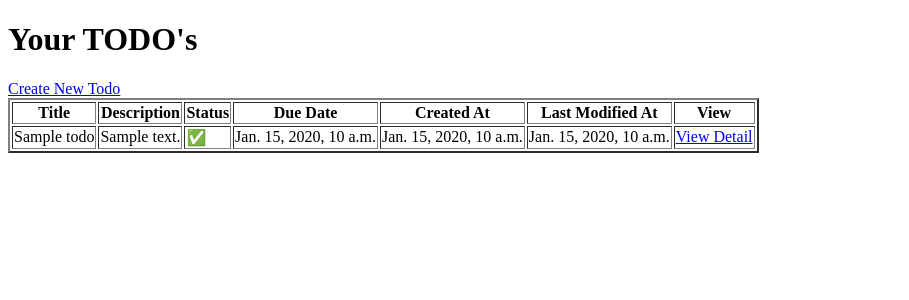
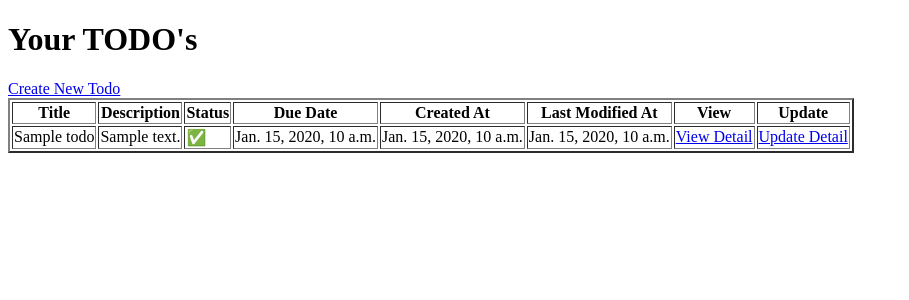
Before and after one commit to Iconic-fire/todo-app, a Django app: page /todos/ in a window 1280 px wide. Shown: the top 300 px of the page, without its empty margins (0-909 px from the left). Run offline with Django 5.2, Linux system fonts and the light colour scheme; tables that the repository leaves empty hold one stand-in row (values such as "Sample post").

Commit message:
Add update todo link in todo list template

```diff
--- a/backend/core/templates/core/todo_list.html
+++ b/backend/core/templates/core/todo_list.html
@@ -15,6 +15,7 @@
             <th>Created At</th>
             <th>Last Modified At</th>
             <th>View</th>
+            <th>Update</th>
         </tr>
         <tr>
             <td>{{ todo.title }}</td>
@@ -36,6 +37,7 @@
             <td>{{ todo.created_at|date:"DATETIME_FORMAT" }}</td>
             <td>{{ todo.updated_at|date:"DATETIME_FORMAT" }}</td>
             <td><a href="{% url 'core:todo_detail' todo.id %}">View Detail</a></td>
+            <td><a href="{% url 'core:todo_update' todo.id %}">Update Detail</a></td>
         </tr>
     {% endfor %}
 </table>
```
